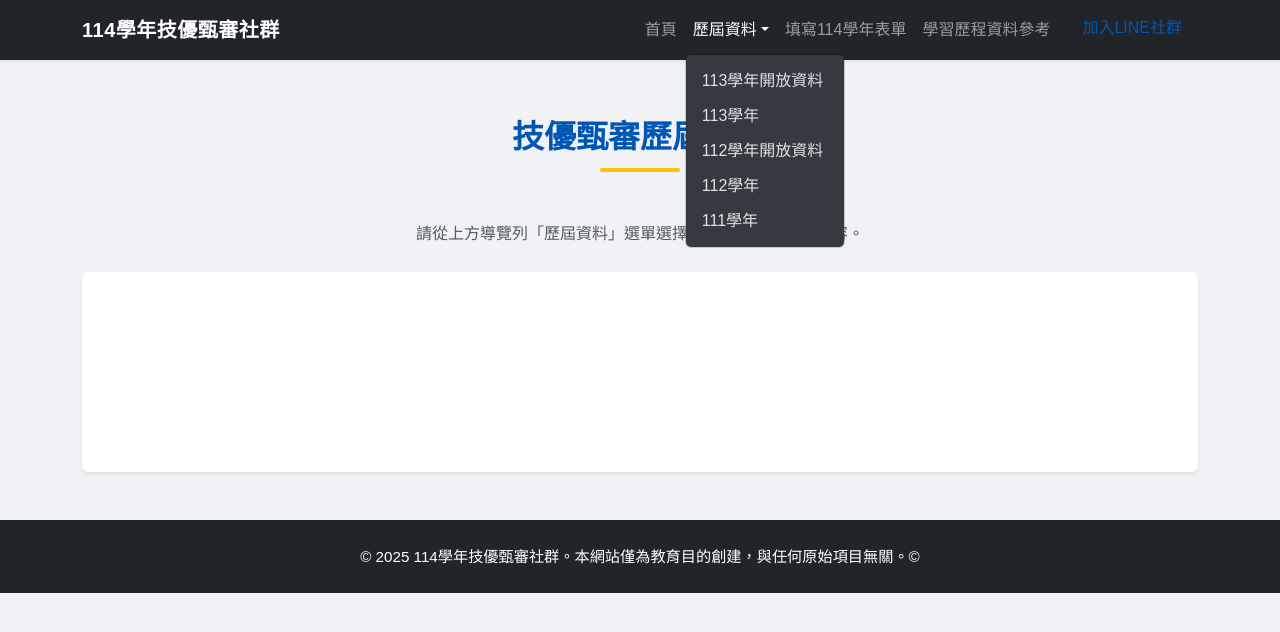
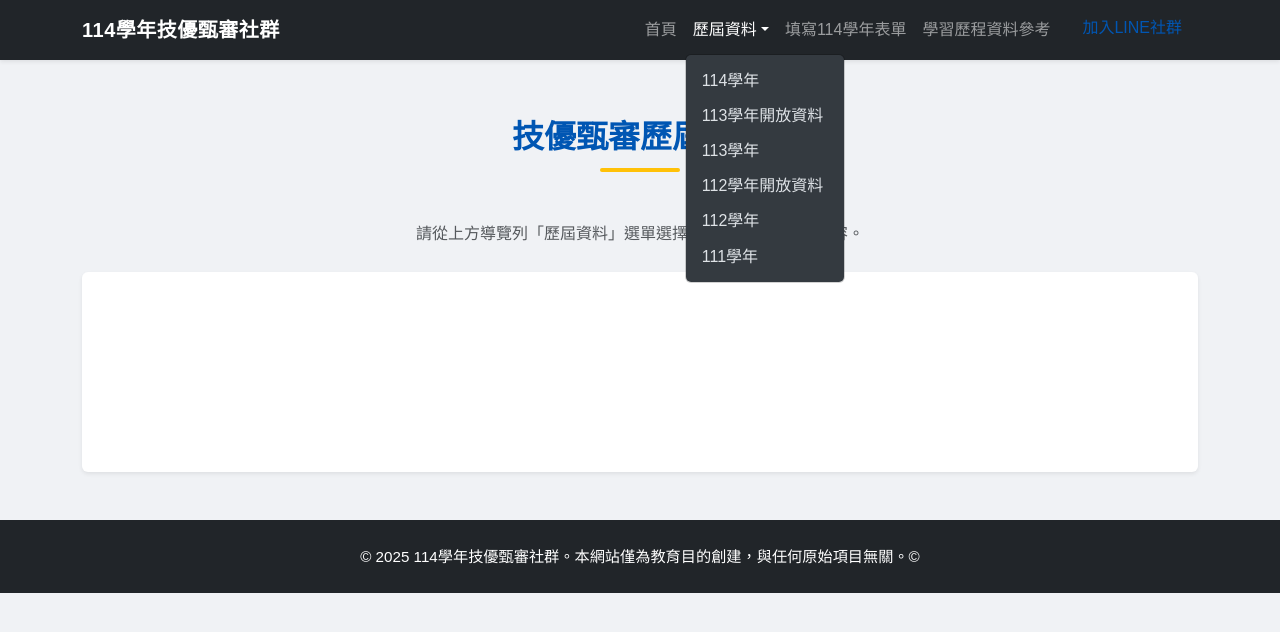
Before and after one commit to lzt0104/114skills, a plain HTML site: page old.html in a window 1280 px wide. Both pictures are taken after a click on the button "歷屆資料". Drawn offline with nearby package versions, Linux system fonts and the light colour scheme.

Commit message:
新增114學年資料連結至歷屆資料下拉選單

```diff
--- a/old.html
+++ b/old.html
@@ -49,6 +49,7 @@
                         <a class="nav-link dropdown-toggle active" href="#" id="pastData" role="button"
                             data-bs-toggle="dropdown" aria-expanded="false">歷屆資料</a>
                         <ul class="dropdown-menu dropdown-menu-dark" aria-labelledby="pastData">
+                            <li><a class="dropdown-item" href="#" data-url="https://docs.google.com/spreadsheets/d/e/2PACX-1vTDeCRHAmTWtEyrxp8Jcih6ol3tAZ21IKlGCGtLFigjkPQy_2a0pufwpceJ7QQEaE5GQUKsYZkwKK9j/pubhtml">114學年</a></li>
                             <li><a class="dropdown-item" href="https://drive.google.com/drive/folders/1I92_5l4o001gsHvsIyhu22zVS9ApXJyQ" target="_blank" rel="noopener noreferrer">113學年開放資料</a></li>
                             <li><a class="dropdown-item" href="#" data-url="https://docs.google.com/spreadsheets/d/e/2PACX-1vQa2a8HRCx6-mKfAHUu64k4S67V5slQ7V-kJJWZe7iNI6UBW6zKMWl5OLONDsrXWeJ8_iMh2HJB4Mby/pubhtml">113學年</a></li>
                             <li><a class="dropdown-item" href="https://drive.google.com/drive/folders/1--vFGtt8FrYYuZoxD_vZ_lZAY4zfsuf1" target="_blank" rel="noopener noreferrer">112學年開放資料</a></li>
```
